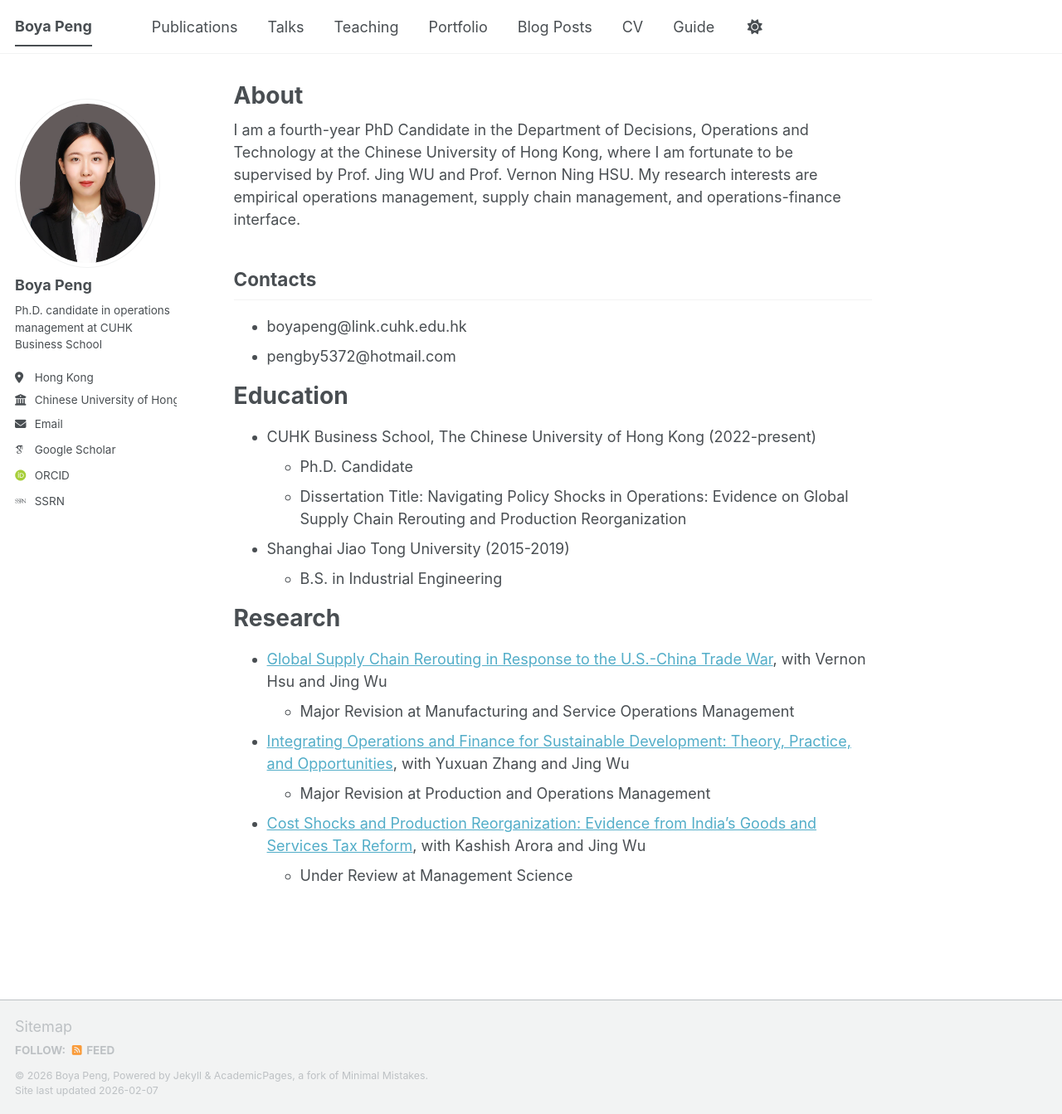
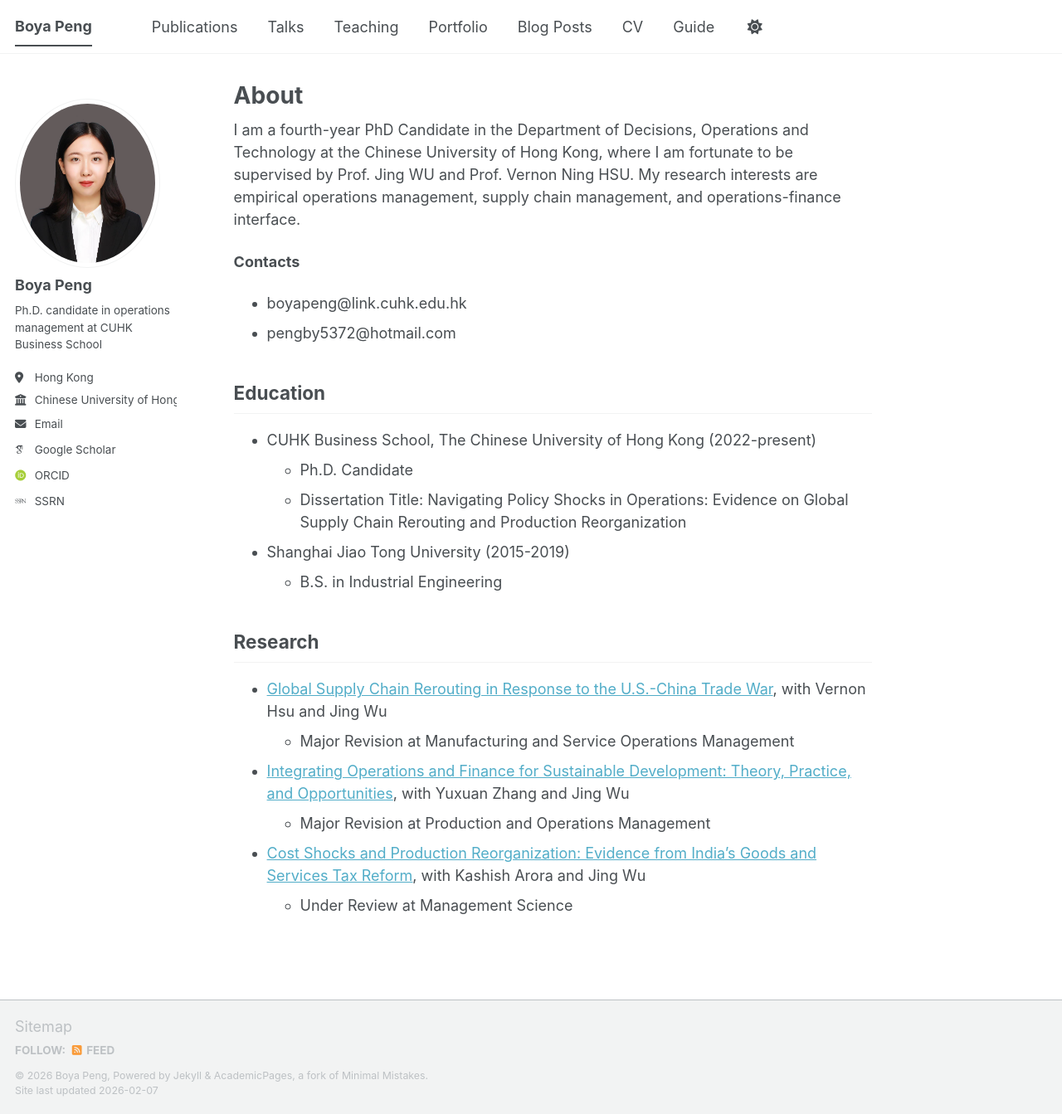
Before and after one commit to peng-boya/peng-boya.github.io, a Jekyll site: the page built from _pages/about.md, in a window 1280 px wide and 1343 px high. Shown: the whole window at 83% size. Built offline with Jekyll 4.4.1, drawn with Linux system fonts in a browser that asks for light colours; some web fonts are replaced; a script bundle is joined from its source files by our own code; library files that are not in the unit come from our copies.

```diff
--- a/_pages/about.md
+++ b/_pages/about.md
@@ -9,14 +9,13 @@ redirect_from:
 
 I am a fourth-year PhD Candidate in the Department of Decisions, Operations and Technology at the Chinese University of Hong Kong, where I am fortunate to be supervised by Prof. Jing WU and Prof. Vernon Ning HSU. My research interests are empirical operations management, supply chain management, and operations-finance interface.
 
-Contacts
-------
+**Contacts**
 - boyapeng@link.cuhk.edu.hk
 - pengby5372@hotmail.com
 
 
 Education
-======
+------
 - CUHK Business School, The Chinese University of Hong Kong (2022-present)
   - Ph.D. Candidate
   - Dissertation Title: Navigating Policy Shocks in Operations: Evidence on Global Supply Chain Rerouting and Production Reorganization
@@ -24,7 +23,7 @@ Education
   - B.S. in Industrial Engineering
 
 Research
-======
+------
 - [Global Supply Chain Rerouting in Response to the U.S.-China Trade War](https://papers.ssrn.com/sol3/papers.cfm?abstract_id=4787687), with Vernon Hsu and Jing Wu
   - Major Revision at Manufacturing and Service Operations Management
 - [Integrating Operations and Finance for Sustainable Development: Theory, Practice, and Opportunities](https://papers.ssrn.com/sol3/papers.cfm?abstract_id=5236382), with Yuxuan Zhang and Jing Wu
```
